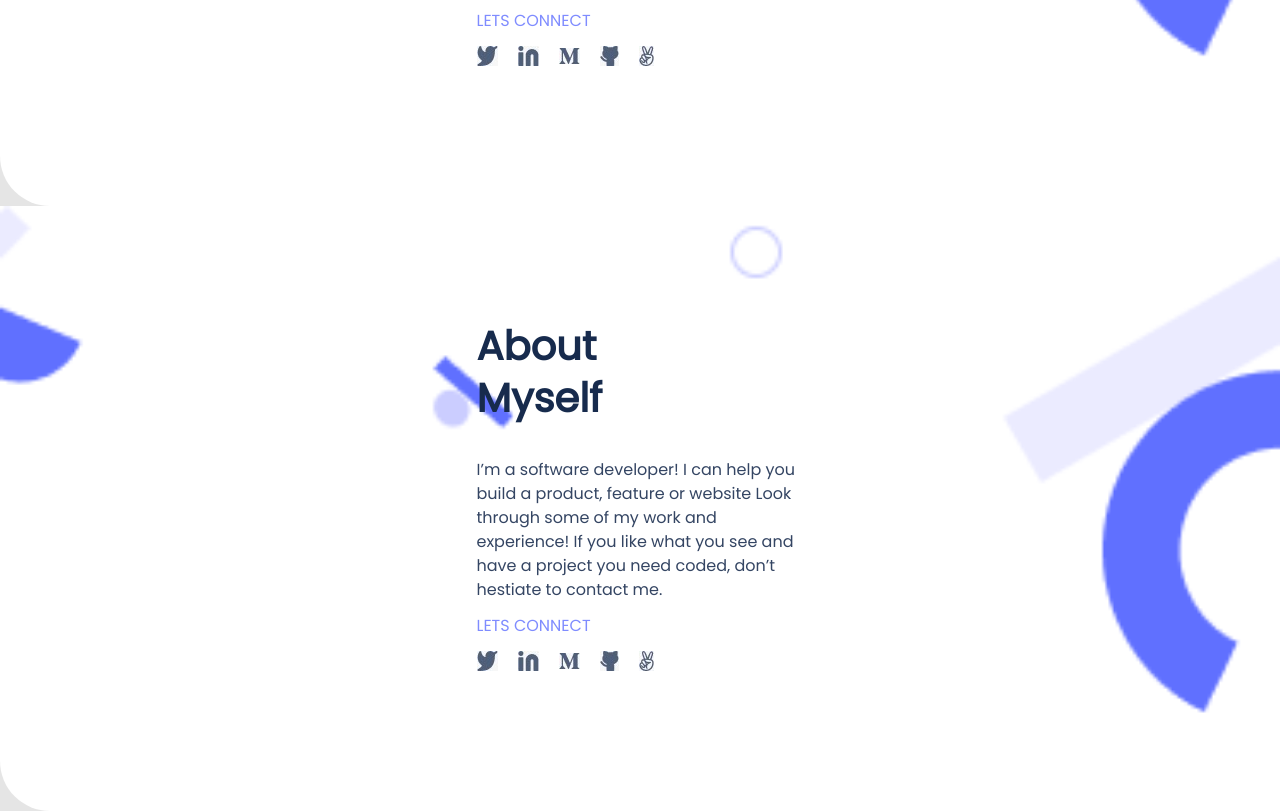
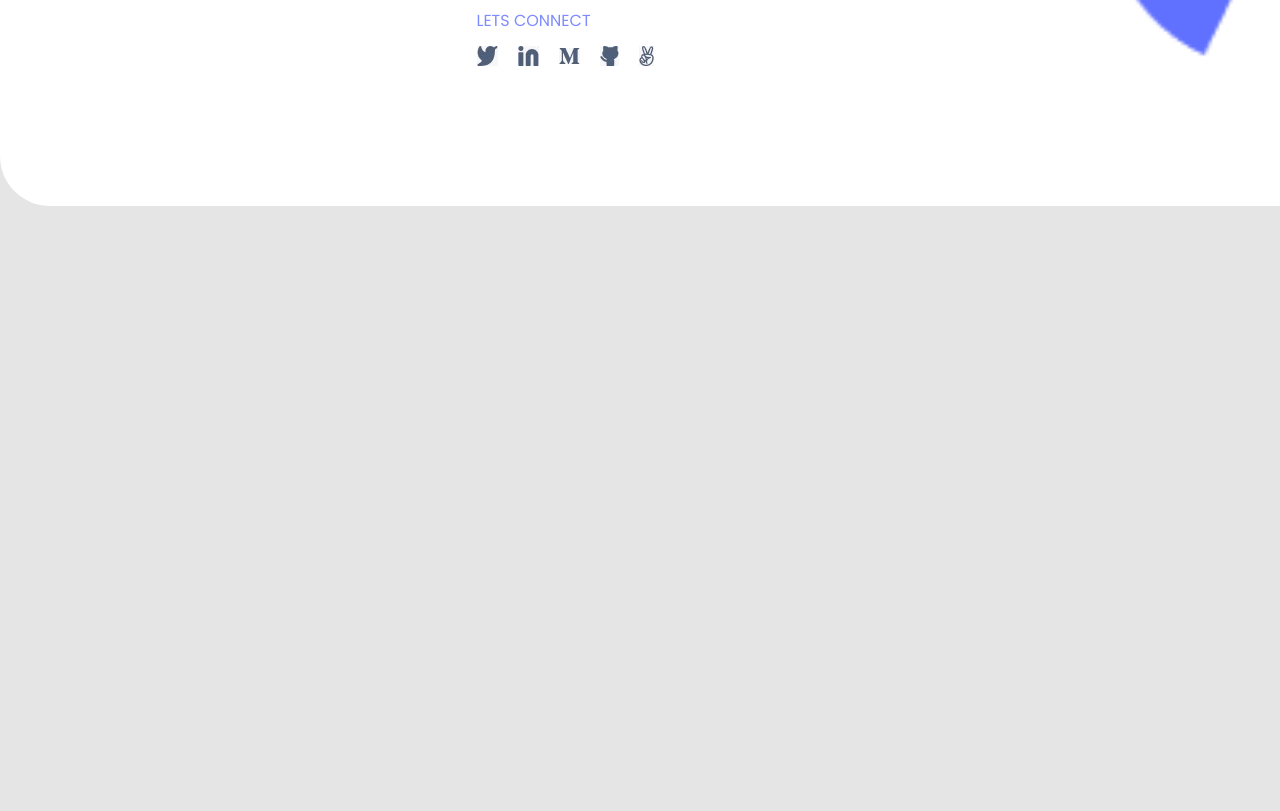
Before and after one commit to Wolfmikerson/Portfolio-Mobile-Version1, a website: page index.html in a window 1280 px wide. Shown: the part 542-1353 px from the top of the page. After the commit the page ends 800 px from the top, so only its background shows below. Drawn offline with Linux system fonts and the light colour scheme.

Commit message:
Fix index.html

```diff
--- a/index.html
+++ b/index.html
@@ -30,24 +30,5 @@
           </ul>
         </div>
     </section>
-    <!-- Work section-->
-     <section class="works-section">
-      <div class="card-work-container"></div>
-     </section>
-    <!--- About myself section-->
-    <section class="headline default-display-flex">
-      <div class="headline-content">
-        <h1 class="default-custom-fonts primary-text">About Myself</h1>
-        <p class="support-text-headline default-custom-fonts support-text-font margin-none">I’m a software developer! I can help you build a product, feature or website Look through some of my work and experience! If you like what you see and have a project you need coded, don’t hestiate to contact me.</p>
-        <h2 class="support-text-2 default-custom-fonts lets-text-font">LETS CONNECT</h2>
-        <ul class="default-display-flex default-list-style">
-          <li class="display-list-item"><a href="https://twitter.com/MikersonWolf" title="Visit my twitter" target="_blank" rel="noopener noreferrer"><img src="images/Twitter.jpeg" alt=""></a></li>
-          <li class="display-list-item"><a href="https://www.linkedin.com/in/wolf-m-jacques-27a38612a/" title="Visit my linkedin" target="_blank" rel="noopener noreferrer"><img src="images/linkedn.jpeg" alt=""></a></li>
-          <li class="display-list-item"><a href="#" title="Visit my Medium"><img src="images/Median.jpeg" alt=""></a></li>
-          <li class="display-list-item"><a href="https://github.com/Wolfmikerson" title="Visit my Github" target="_blank" rel="noopener noreferrer"><img src="images/Github.jpeg" alt=""></a></li>
-          <li class="display-list-item"><a href="#" title="Visit my Angellist"><img src="images/Angellist.jpeg" alt=""></a></li>
-        </ul>
-      </div>
-  </section>
   </body>
 </html>
```
